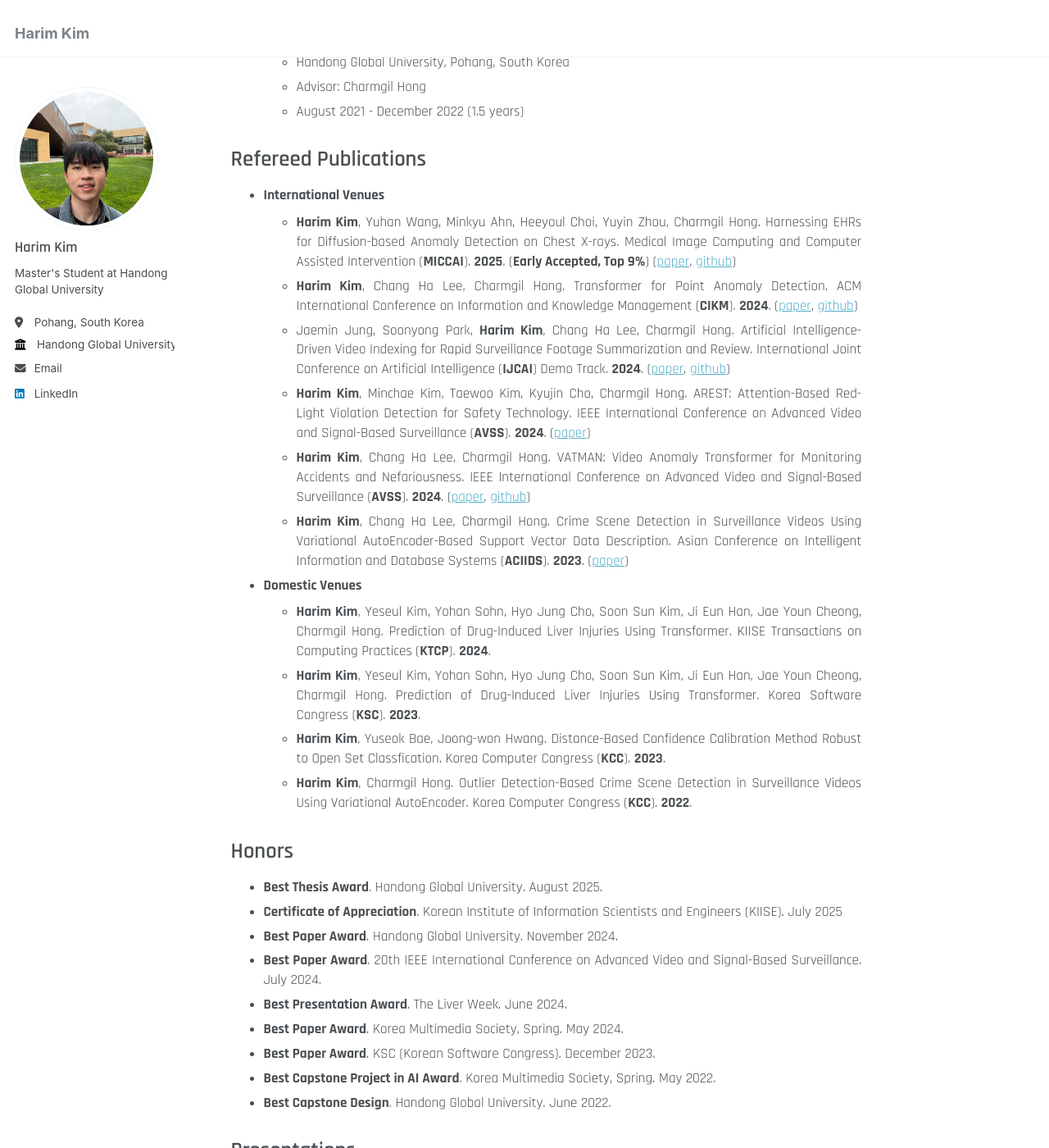
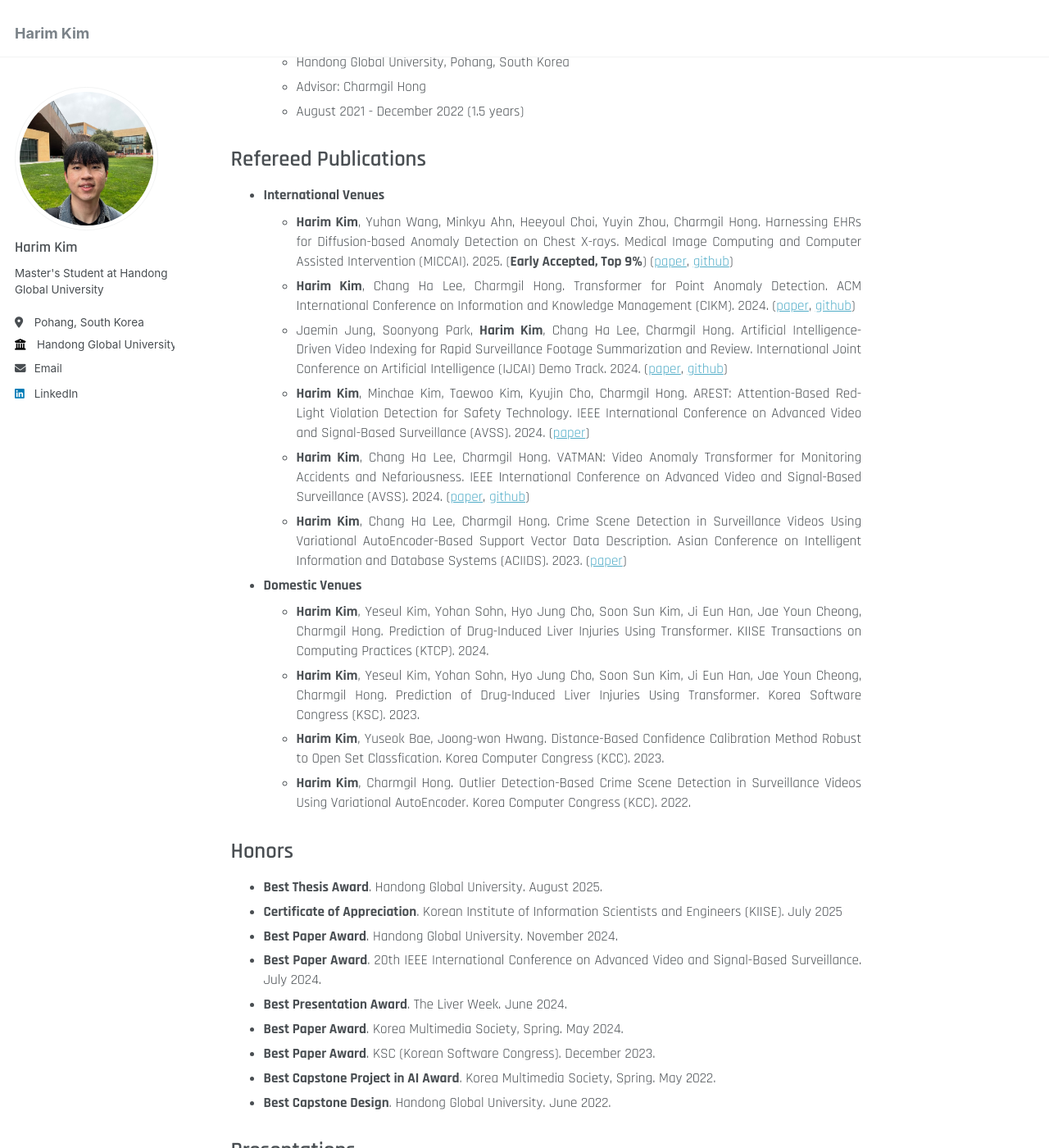
Before and after one commit to hrkim153/hrkim153.github.io, a Jekyll site: the page built from _pages/about.md, in a window 1280 px wide and 1400 px high, scrolled down 998 px. Shown: the whole window at 82% size. Built offline with Jekyll 4.4.1, drawn with Linux system fonts in a browser that asks for light colours.

```diff
--- a/_pages/about.md
+++ b/_pages/about.md
@@ -44,17 +44,17 @@ Work Experience
 Refereed Publications
 ======
 - **International Venues**
-  - **Harim Kim**, Yuhan Wang, Minkyu Ahn, Heeyoul Choi, Yuyin Zhou, Charmgil Hong. Harnessing EHRs for Diffusion-based Anomaly Detection on Chest X-rays. Medical Image Computing and Computer Assisted Intervention (**MICCAI**). **2025**. (**Early Accepted, Top 9%**) ([paper](https://link.springer.com/chapter/10.1007/978-3-032-04947-6_23), [github](https://github.com/nth221/Diff3M))
-  - **Harim Kim**, Chang Ha Lee, Charmgil Hong. Transformer for Point Anomaly Detection. ACM International Conference on Information and Knowledge Management (**CIKM**). **2024**. ([paper](https://dl.acm.org/doi/10.1145/3627673.3679859), [github](https://github.com/nth221/TransPAD))
-  - Jaemin Jung, Soonyong Park, **Harim Kim**, Chang Ha Lee, Charmgil Hong. Artificial Intelligence-Driven Video Indexing for Rapid Surveillance Footage Summarization and Review. International Joint Conference on Artificial Intelligence (**IJCAI**) Demo Track. **2024**. ([paper](https://www.ijcai.org/proceedings/2024/1009.pdf), [github](https://github.com/nth221/videx))
-  - **Harim Kim**, Minchae Kim, Taewoo Kim, Kyujin Cho, Charmgil Hong. AREST: Attention-Based Red-Light Violation Detection for Safety Technology. IEEE International Conference on Advanced Video and Signal-Based Surveillance (**AVSS**). **2024**. ([paper](https://ieeexplore.ieee.org/document/10672611))
-  - **Harim Kim**, Chang Ha Lee, Charmgil Hong. VATMAN: Video Anomaly Transformer for Monitoring Accidents and Nefariousness. IEEE International Conference on Advanced Video and Signal-Based Surveillance (**AVSS**). **2024**. ([paper](https://ieeexplore.ieee.org/document/10672570), [github](https://github.com/nth221/vatman))
-  - **Harim Kim**, Chang Ha Lee, Charmgil Hong. Crime Scene Detection in Surveillance Videos Using Variational AutoEncoder-Based Support Vector Data Description. Asian Conference on Intelligent Information and Database Systems (**ACIIDS**). **2023**. ([paper](https://link.springer.com/chapter/10.1007/978-3-031-42430-4_37))
+  - **Harim Kim**, Yuhan Wang, Minkyu Ahn, Heeyoul Choi, Yuyin Zhou, Charmgil Hong. Harnessing EHRs for Diffusion-based Anomaly Detection on Chest X-rays. Medical Image Computing and Computer Assisted Intervention (MICCAI). 2025. (**Early Accepted, Top 9%**) ([paper](https://link.springer.com/chapter/10.1007/978-3-032-04947-6_23), [github](https://github.com/nth221/Diff3M))
+  - **Harim Kim**, Chang Ha Lee, Charmgil Hong. Transformer for Point Anomaly Detection. ACM International Conference on Information and Knowledge Management (CIKM). 2024. ([paper](https://dl.acm.org/doi/10.1145/3627673.3679859), [github](https://github.com/nth221/TransPAD))
+  - Jaemin Jung, Soonyong Park, **Harim Kim**, Chang Ha Lee, Charmgil Hong. Artificial Intelligence-Driven Video Indexing for Rapid Surveillance Footage Summarization and Review. International Joint Conference on Artificial Intelligence (IJCAI) Demo Track. 2024. ([paper](https://www.ijcai.org/proceedings/2024/1009.pdf), [github](https://github.com/nth221/videx))
+  - **Harim Kim**, Minchae Kim, Taewoo Kim, Kyujin Cho, Charmgil Hong. AREST: Attention-Based Red-Light Violation Detection for Safety Technology. IEEE International Conference on Advanced Video and Signal-Based Surveillance (AVSS). 2024. ([paper](https://ieeexplore.ieee.org/document/10672611))
+  - **Harim Kim**, Chang Ha Lee, Charmgil Hong. VATMAN: Video Anomaly Transformer for Monitoring Accidents and Nefariousness. IEEE International Conference on Advanced Video and Signal-Based Surveillance (AVSS). 2024. ([paper](https://ieeexplore.ieee.org/document/10672570), [github](https://github.com/nth221/vatman))
+  - **Harim Kim**, Chang Ha Lee, Charmgil Hong. Crime Scene Detection in Surveillance Videos Using Variational AutoEncoder-Based Support Vector Data Description. Asian Conference on Intelligent Information and Database Systems (ACIIDS). 2023. ([paper](https://link.springer.com/chapter/10.1007/978-3-031-42430-4_37))
 - **Domestic Venues**
-  - **Harim Kim**, Yeseul Kim, Yohan Sohn, Hyo Jung Cho, Soon Sun Kim, Ji Eun Han, Jae Youn Cheong, Charmgil Hong. Prediction of Drug-Induced Liver Injuries Using Transformer. KIISE Transactions on Computing Practices (**KTCP**). **2024**.
-  - **Harim Kim**, Yeseul Kim, Yohan Sohn, Hyo Jung Cho, Soon Sun Kim, Ji Eun Han, Jae Youn Cheong, Charmgil Hong. Prediction of Drug-Induced Liver Injuries Using Transformer. Korea Software Congress (**KSC**). **2023**.
-  - **Harim Kim**, Yuseok Bae, Joong-won Hwang. Distance-Based Confidence Calibration Method Robust to Open Set Classfication. Korea Computer Congress (**KCC**). **2023**.
-  - **Harim Kim**, Charmgil Hong. Outlier Detection-Based Crime Scene Detection in Surveillance Videos Using Variational AutoEncoder. Korea Computer Congress (**KCC**). **2022**.
+  - **Harim Kim**, Yeseul Kim, Yohan Sohn, Hyo Jung Cho, Soon Sun Kim, Ji Eun Han, Jae Youn Cheong, Charmgil Hong. Prediction of Drug-Induced Liver Injuries Using Transformer. KIISE Transactions on Computing Practices (KTCP). 2024.
+  - **Harim Kim**, Yeseul Kim, Yohan Sohn, Hyo Jung Cho, Soon Sun Kim, Ji Eun Han, Jae Youn Cheong, Charmgil Hong. Prediction of Drug-Induced Liver Injuries Using Transformer. Korea Software Congress (KSC). 2023.
+  - **Harim Kim**, Yuseok Bae, Joong-won Hwang. Distance-Based Confidence Calibration Method Robust to Open Set Classfication. Korea Computer Congress (KCC). 2023.
+  - **Harim Kim**, Charmgil Hong. Outlier Detection-Based Crime Scene Detection in Surveillance Videos Using Variational AutoEncoder. Korea Computer Congress (KCC). 2022.
 
 Honors
 ======
```
